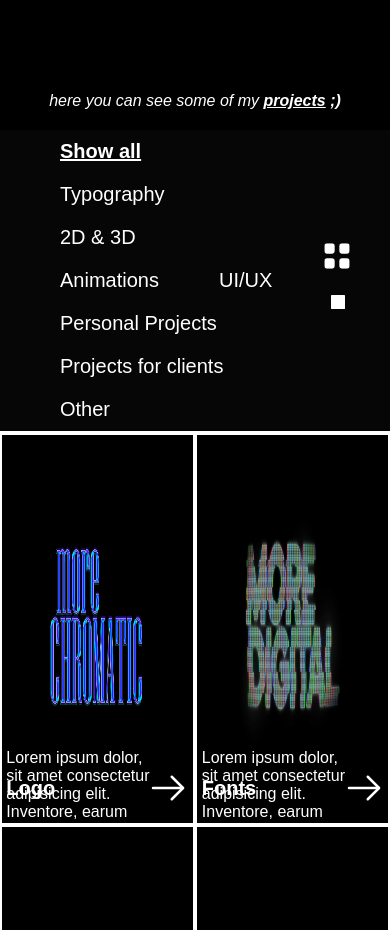
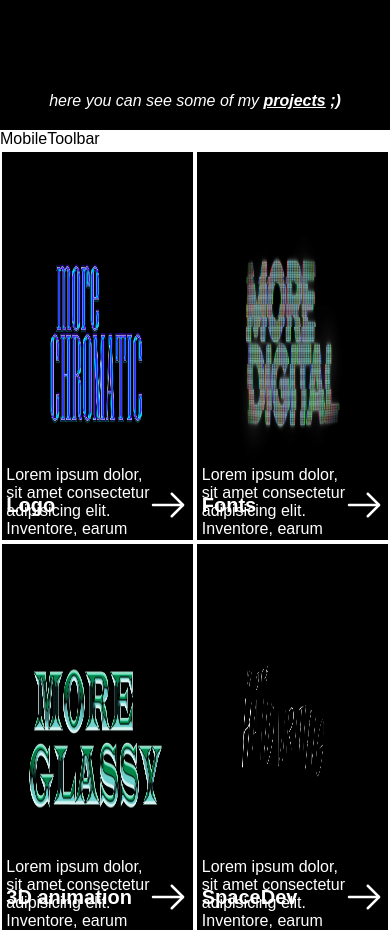
Before and after one commit to VRomanenko04/designer-portfolio, a React (Vite) app: page / in a window 390 px wide. Shown: the part 1440-2370 px from the top of the page. Built offline with nearby package versions, Linux system fonts and the light colour scheme.

Commit message:
Деструктуризировал Toolbar, подготовил к разработке отдельного MobileToolbar

```diff
--- /dev/null
+++ b/src/components/DesktopToolbar/DesktopToolbar.module.scss
@@ -0,0 +1,24 @@
+@import '../../styles/var.scss';
+
+.container {
+    background-color: $gayblack;
+    display: flex;
+    flex-direction: row;
+    align-items: center;
+    justify-content: space-between;
+    padding: 0 30px;
+}
+
+button {
+    background: none;
+    color: $white;
+    border: none;
+    padding: 10px;
+    cursor: pointer;
+}
+
+.typeBtn {
+    font-size: $basicFont;
+    font-weight: 500;
+    margin: 0 20px;
+}
--- /dev/null
+++ b/src/components/DesktopToolbar/DesktopToolbar.tsx
@@ -0,0 +1,35 @@
+import ToolbarBtns from '../ToolbarBtns/ToolbarBtns';
+import styles from './DesktopToolbar.module.scss';
+
+interface IToolbar {
+    chosenLook: string,
+    chosenType: string,
+    handleOtherType: (type: string) => void,
+    handleOtherLook: (value: string) => void,
+    typesList: string[],
+    activeType: string
+}
+
+
+const DesktopToolbar = ({ chosenLook, chosenType, handleOtherType, handleOtherLook, typesList, activeType }: IToolbar) => {
+
+    return (
+        <section className={styles.container}>
+            <div>
+                {typesList.map((type, index) => (
+                    <button
+                        onClick={() => handleOtherType(type)}
+                        key={index}
+                        className={type === chosenType ? activeType : styles.typeBtn}
+                    >{type}</button>
+                ))}
+            </div>
+            <ToolbarBtns
+                handleOtherLook={handleOtherLook}
+                chosenLook={chosenLook}
+            />
+        </section>
+    )
+}
+
+export default DesktopToolbar;
--- /dev/null
+++ b/src/components/MobileToolbar/MobileToolbar.tsx
@@ -0,0 +1,9 @@
+import styles from './MobileToolbar.module.scss';
+
+const MobileToolbar = () => {
+    return (
+        <div>MobileToolbar</div>
+    )
+}
+
+export default MobileToolbar
--- a/src/components/Toolbar/Toolbar.module.scss
+++ b/src/components/Toolbar/Toolbar.module.scss
@@ -1,20 +1,15 @@
 @import '../../styles/var.scss';
 
-.container {
-    background-color: $gayblack;
-    display: flex;
-    flex-direction: row;
-    align-items: center;
-    justify-content: space-between;
-    padding: 0 30px;
+@media screen and (max-width: 1430px) {
+    .desktop {
+        display: none;
+    }
 }
 
-button {
-    background: none;
-    color: $white;
-    border: none;
-    padding: 10px;
-    cursor: pointer;
+@media screen and (min-width: 1431px) {
+    .mobile {
+        display: none;
+    }
 }
 
 .typeBtn {
@@ -27,30 +22,3 @@ button {
     text-decoration: underline;
     font-weight: 600;
 }
-
-// Переключение типа отображения
-.smallSquares__btn {
-    height: 22px;
-    width: auto;
-    transition: all 0.3s;
-}
-
-.bigSquares__btn {
-    height: 22px;
-    width: auto;
-    transform: scale(1.15);
-    transition: all 0.3s;
-}
-
-.squareBig__btn {
-    height: 24px;
-    width: auto;
-    transition: all 0.3s;
-}
-
-.squareSmall__btn {
-    height: 24px;
-    width: auto;
-    transform: scale(0.6);
-    transition: all 0.3s;
-}
--- a/src/components/Toolbar/Toolbar.tsx
+++ b/src/components/Toolbar/Toolbar.tsx
@@ -1,20 +1,15 @@
 import { useDispatch, useSelector } from 'react-redux';
+import DesktopToolbar from '../DesktopToolbar/DesktopToolbar';
+import MobileToolbar from '../MobileToolbar/MobileToolbar';
+import styles from './Toolbar.module.scss'
 import { RootState } from '../../store/store';
+import { actions } from '../../store/ProjectsTypeFilter/ProjectsTypeFilter.slice';
 import { types } from '../../projects';
-import { actions } from '../../store/ProjectsTypeFilter/ProjectsTypeFilter.slice';
-
-import styles from './Toolbar.module.scss';
-import Square from '../../assets/square.svg';
-import FourSquares from '../../assets/small_four_squares.svg';
-import BigFourSquares from '../../assets/big_four_squares.svg';
-
 
 const Toolbar = () => {
     const chosenType = useSelector((state: RootState) => state.projectsType);
     const chosenLook = useSelector((state: RootState) => state.projectsLook);
     const dispatch = useDispatch();
-
-    const activeType = `${styles.selectedType } ${styles.typeBtn}`;
 
     const handleOtherType = (type: string) => {
         dispatch(actions.changeType(type));
@@ -24,34 +19,24 @@ const Toolbar = () => {
         dispatch(actions.changeLook(value));
     }
 
+    const activeTypeStyle = `${styles.selectedType } ${styles.typeBtn}`;
+
     return (
-        <section className={styles.container}>
-            <div>
-                {types.map((type, index) => (
-                    <button
-                        onClick={() => handleOtherType(type)}
-                        key={index}
-                        className={type === chosenType ? activeType : styles.typeBtn}
-                    >{type}</button>
-                ))}
-            </div>
-            <div>
-                <button onClick={() => handleOtherLook('small')} >
-                    <img
-                        className={chosenLook === 'small' ? styles.bigSquares__btn : styles.smallSquares__btn}
-                        src={chosenLook === 'small' ? BigFourSquares : FourSquares}
-                        alt="to small format"
-                    />
-                </button>
-                <button onClick={() => handleOtherLook('big')} >
-                    <img
-                        className={chosenLook === 'big' ? styles.squareBig__btn : styles.squareSmall__btn}
-                        src={Square}
-                        alt="to big format"
-                    />
-                </button>
-            </div>
-        </section>
+        <>
+            <section className={styles.desktop}>
+                <DesktopToolbar
+                    typesList={types}
+                    chosenLook={chosenLook}
+                    chosenType={chosenType}
+                    handleOtherLook={handleOtherLook}
+                    handleOtherType={handleOtherType}
+                    activeType={activeTypeStyle}
+                />
+            </section>
+            <section className={styles.mobile}>
+                <MobileToolbar />
+            </section>
+        </>
     )
 }
 
--- /dev/null
+++ b/src/components/ToolbarBtns/ToolbarBtns.module.scss
@@ -0,0 +1,25 @@
+.smallSquares__btn {
+    height: 22px;
+    width: auto;
+    transition: all 0.3s;
+}
+
+.bigSquares__btn {
+    height: 22px;
+    width: auto;
+    transform: scale(1.15);
+    transition: all 0.3s;
+}
+
+.squareBig__btn {
+    height: 24px;
+    width: auto;
+    transition: all 0.3s;
+}
+
+.squareSmall__btn {
+    height: 24px;
+    width: auto;
+    transform: scale(0.6);
+    transition: all 0.3s;
+}
--- /dev/null
+++ b/src/components/ToolbarBtns/ToolbarBtns.tsx
@@ -0,0 +1,32 @@
+import styles from './ToolbarBtns.module.scss';
+import Square from '../../assets/square.svg';
+import FourSquares from '../../assets/small_four_squares.svg';
+import BigFourSquares from '../../assets/big_four_squares.svg';
+
+interface IToolbarBtns {
+    handleOtherLook: (type: string) => void,
+    chosenLook: string
+}
+
+const ToolbarBtns = ({ handleOtherLook, chosenLook }: IToolbarBtns) => {
+    return (
+        <div>
+            <button onClick={() => handleOtherLook('small')} >
+                <img
+                    className={chosenLook === 'small' ? styles.bigSquares__btn : styles.smallSquares__btn}
+                    src={chosenLook === 'small' ? BigFourSquares : FourSquares}
+                    alt="to small format"
+                />
+            </button>
+            <button onClick={() => handleOtherLook('big')} >
+                <img
+                    className={chosenLook === 'big' ? styles.squareBig__btn : styles.squareSmall__btn}
+                    src={Square}
+                    alt="to big format"
+                />
+            </button>
+        </div>
+    )
+}
+
+export default ToolbarBtns;
```
Also changed, not shown: src/components/MobileToolbar/MobileToolbar.module.scss (added).
